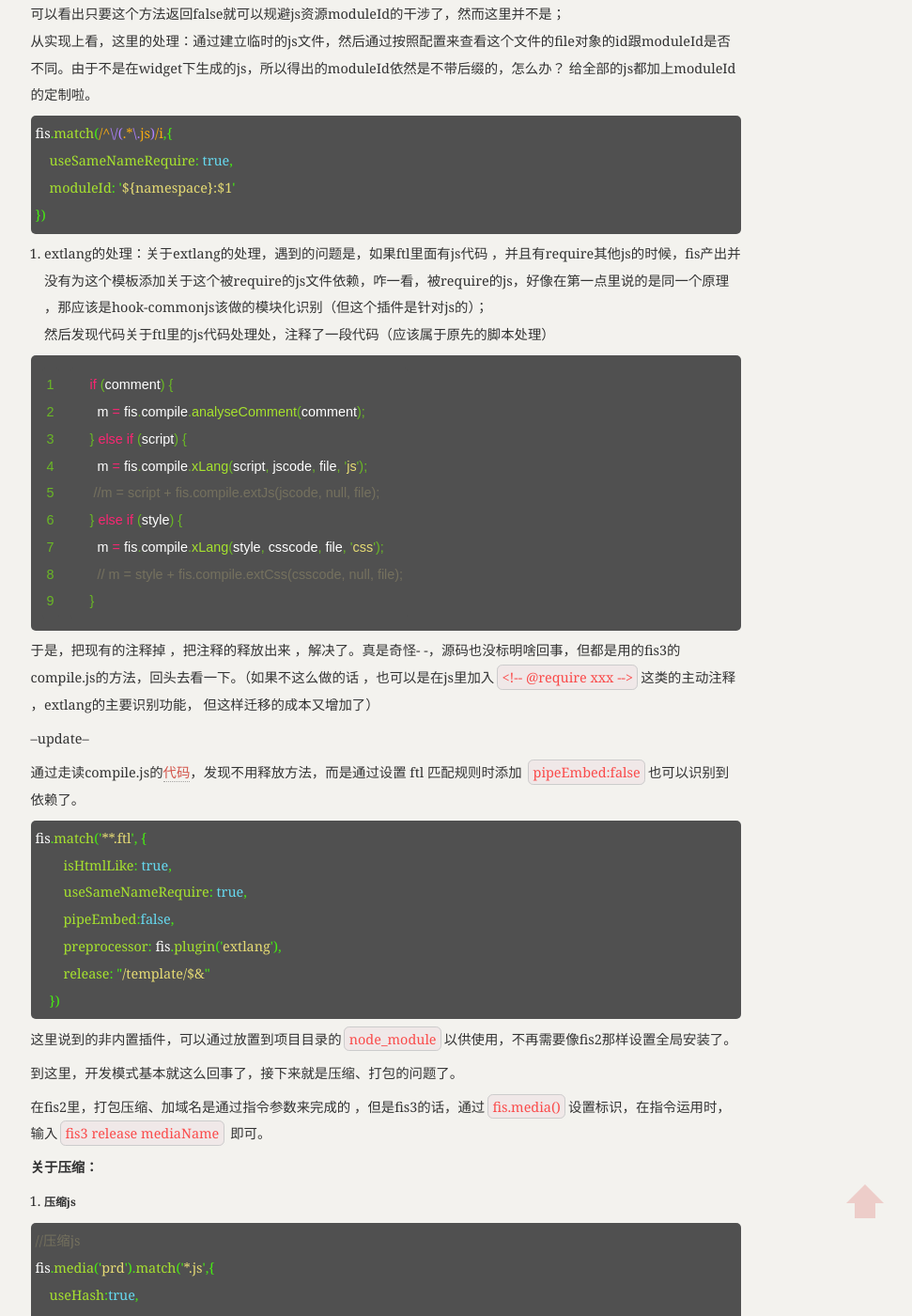
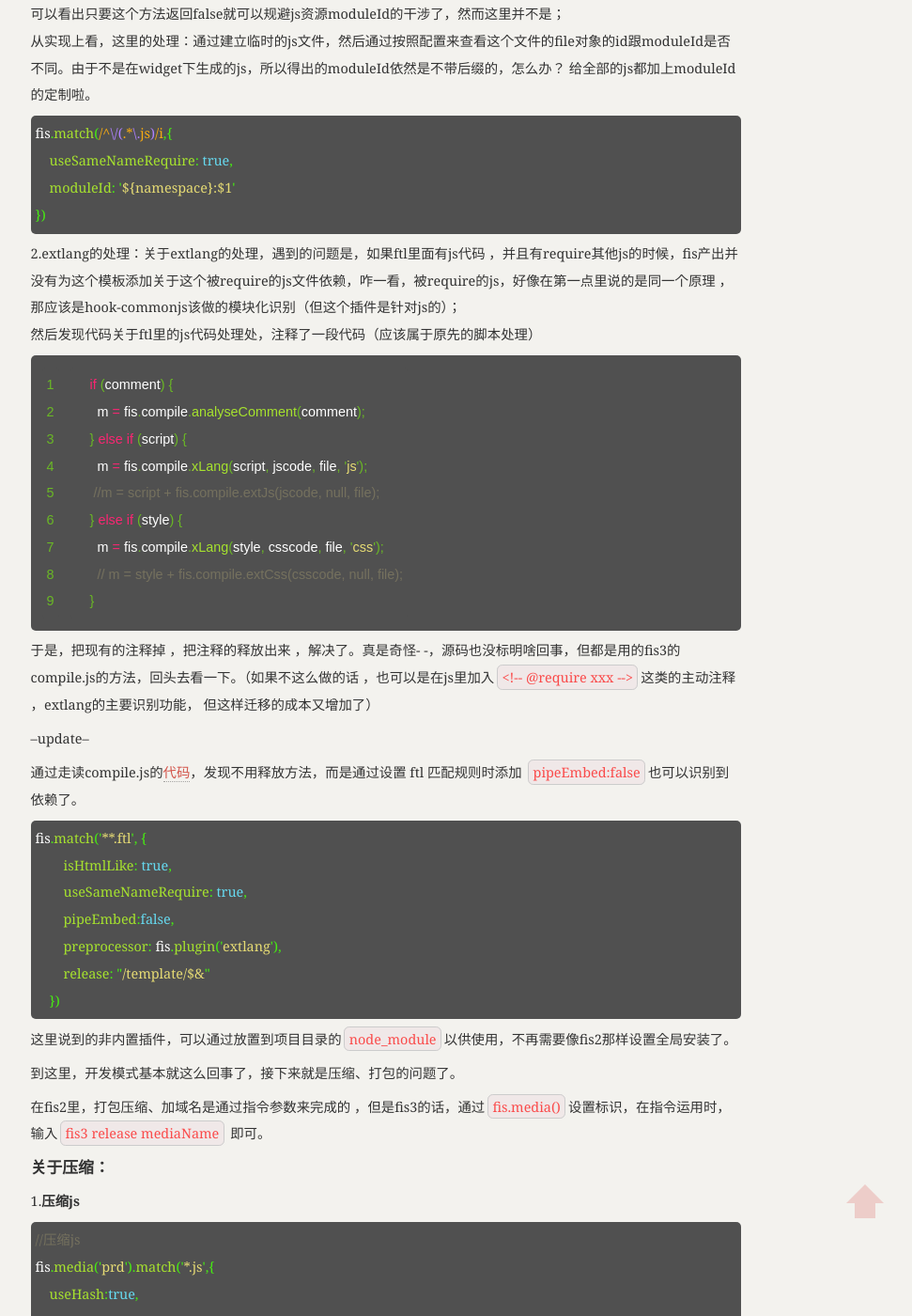
Before and after one commit to shellphon/githublog, a Jekyll site: the page built from _posts/2016-07-11-fis2fis3.md, in a window 1280 px wide and 1400 px high, scrolled down 7750 px. Shown: the whole window at 94% size, without its empty margins (229-1200 px from the left). Built offline with Jekyll 4.4.1, drawn with Linux system fonts in a browser that asks for light colours; comment, search, counter and statistics services are not loaded.

Commit message:
about number list

```diff
--- a/_posts/2016-07-11-fis2fis3.md
+++ b/_posts/2016-07-11-fis2fis3.md
@@ -299,7 +299,7 @@ fis.match(/^\/(.*\.js)/i,{
 })
 {%endhighlight%}
 
-2. extlang的处理：关于extlang的处理，遇到的问题是，如果ftl里面有js代码 ，并且有require其他js的时候，fis产出并没有为这个模板添加关于这个被require的js文件依赖，咋一看，被require的js，好像在第一点里说的是同一个原理 ，那应该是hook-commonjs该做的模块化识别（但这个插件是针对js的）；
+2.extlang的处理：关于extlang的处理，遇到的问题是，如果ftl里面有js代码 ，并且有require其他js的时候，fis产出并没有为这个模板添加关于这个被require的js文件依赖，咋一看，被require的js，好像在第一点里说的是同一个原理 ，那应该是hook-commonjs该做的模块化识别（但这个插件是针对js的）；
 然后发现代码关于ftl里的js代码处理处，注释了一段代码（应该属于原先的脚本处理）
 
 {%highlight javascript linenos%}
@@ -336,9 +336,8 @@ fis.match('**.ftl', {
 
 在fis2里，打包压缩、加域名是通过指令参数来完成的 ，但是fis3的话，通过`fis.media()`设置标识，在指令运用时，输入`fis3 release mediaName` 即可。
 
-#### 关于压缩：
-
-1. ##### 压缩js
+### 关于压缩：
+1.**压缩js**
 
 {%highlight javascript%}
 //压缩js
@@ -351,7 +350,7 @@ fis.media('prd').match('*.js',{
 
 如上代码，通过设置 `optimizer`来设置js的压缩插件， 此插件为fis3内置，可以直接使用。
 
-2. ##### 压缩css
+2.**压缩css**
 
 {%highlight javascript%}
 //压缩css
@@ -364,7 +363,7 @@ fis.match('*.css',{
 
 同理，css文件也是通过`optimizer`设置，使用的是clean-css内置插件。
 
-3. ##### 图片优化
+3.**图片优化**
 
 {%highlight javascript linenos%}
 fis.media('pro').match('*.png',{
--- a/css/dontblog.css
+++ b/css/dontblog.css
@@ -65,7 +65,7 @@ code{
 	text-indent: 2em;
 }
 .post h3+p,h4+p,h5+p,h3~ol,h4~ol,h5~ol{
-	margin-left: 1em;
+	/* margin-left: 1em; */
 }
 .post-head{
 	text-align: center;
```
